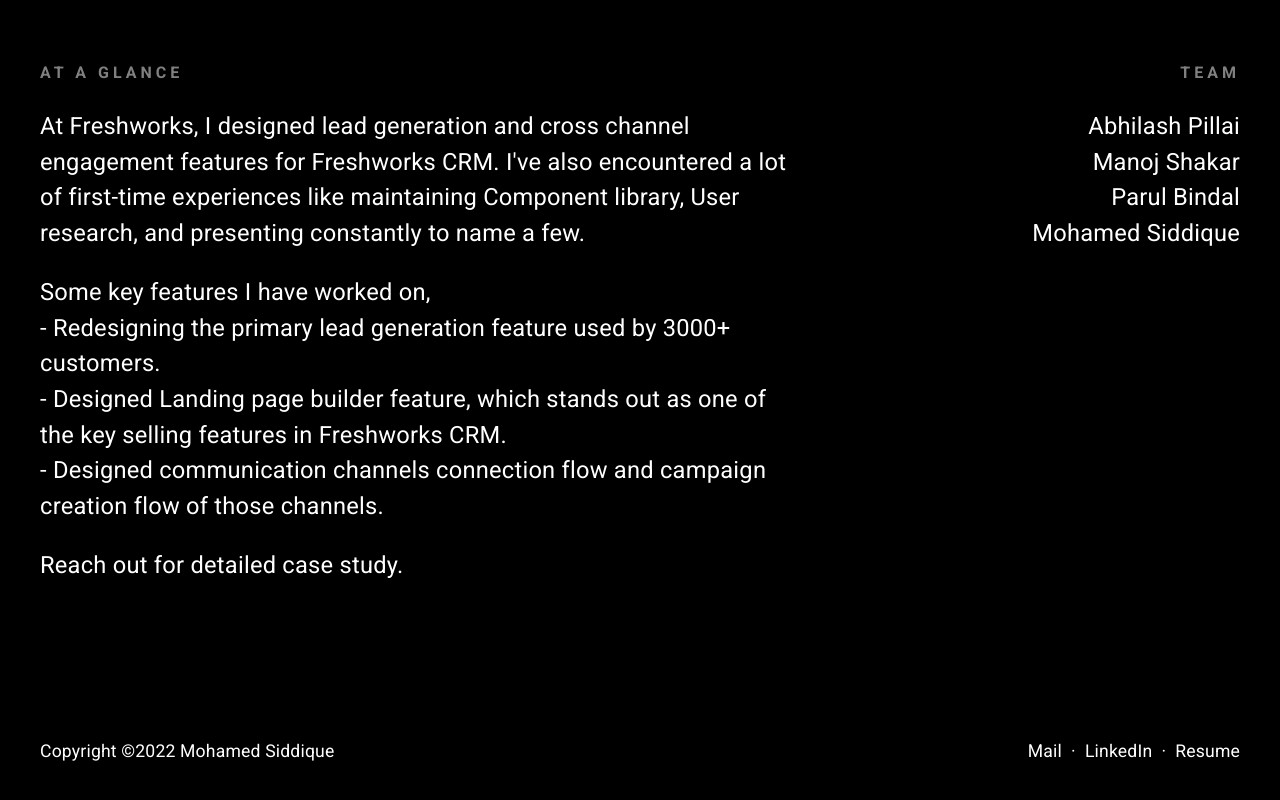
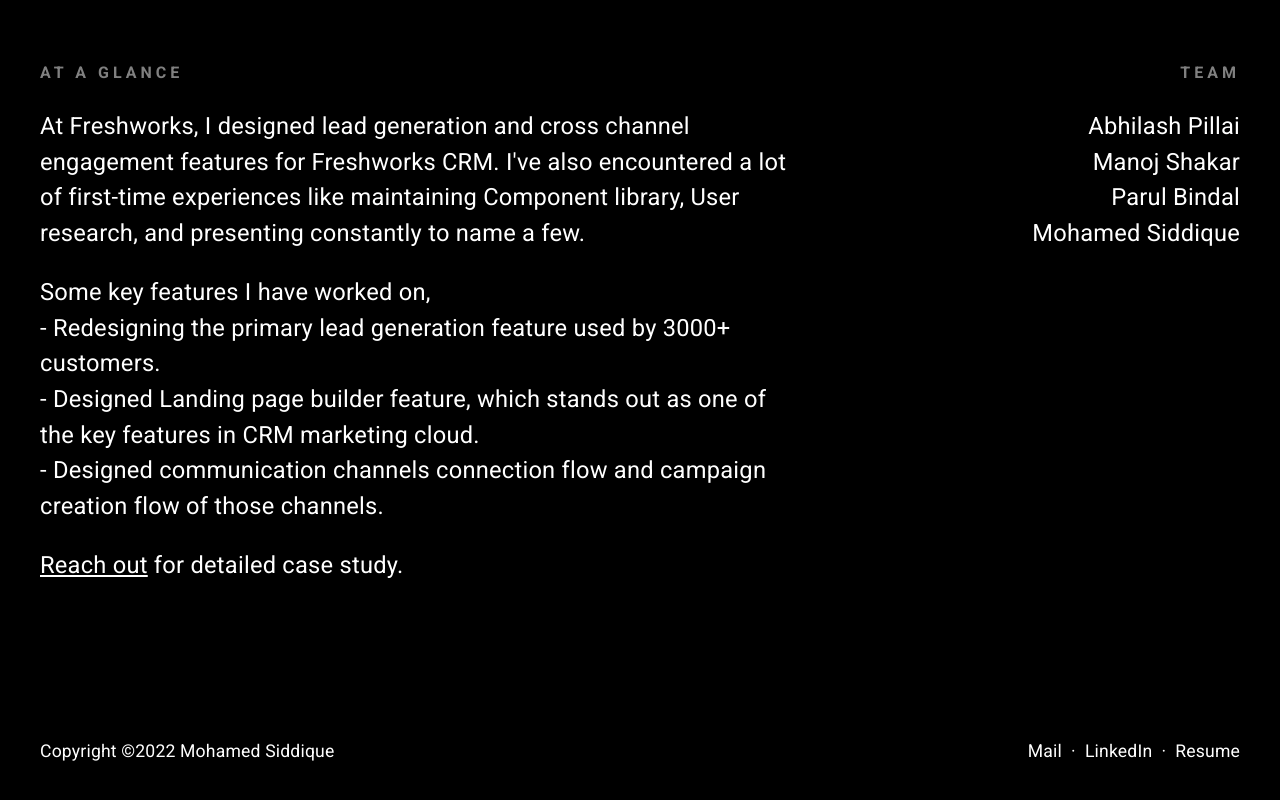
Before and after one commit to siddique26/2022, a plain HTML site: page freshworks.html in a window 1280 px wide. Shown: the part 1110-1910 px from the top of the page. Drawn offline with Linux system fonts and the light colour scheme.

Commit message:
updated content

```diff
--- a/freshworks.html
+++ b/freshworks.html
@@ -45,11 +45,14 @@
                             <h5>
                                 Some key features I have worked on, <br>
                                 - Redesigning the primary lead generation feature used by 3000+ customers. <br>
-                                - Designed Landing page builder feature, which stands out as one of the key selling features in Freshworks CRM. <br>
-                                - Designed communication channels connection flow and campaign creation flow of those channels.
+                                - Designed Landing page builder feature, which stands out as one of the key features in
+                                CRM marketing cloud. <br>
+                                - Designed communication channels connection flow and campaign creation flow of those
+                                channels.
                             </h5>
                             <h5>
-                                Reach out for detailed case study.
+                                <a href="mailto:siddijafr@gmail.com" target="_blank" class="external-links">Reach
+                                    out</a> for detailed case study.
                             </h5>
                         </r-cell>
                         <r-cell span="6-8" span-m="1-8" span-s="1-4" class="team">
```
Also changed, not shown: 1 other file.
